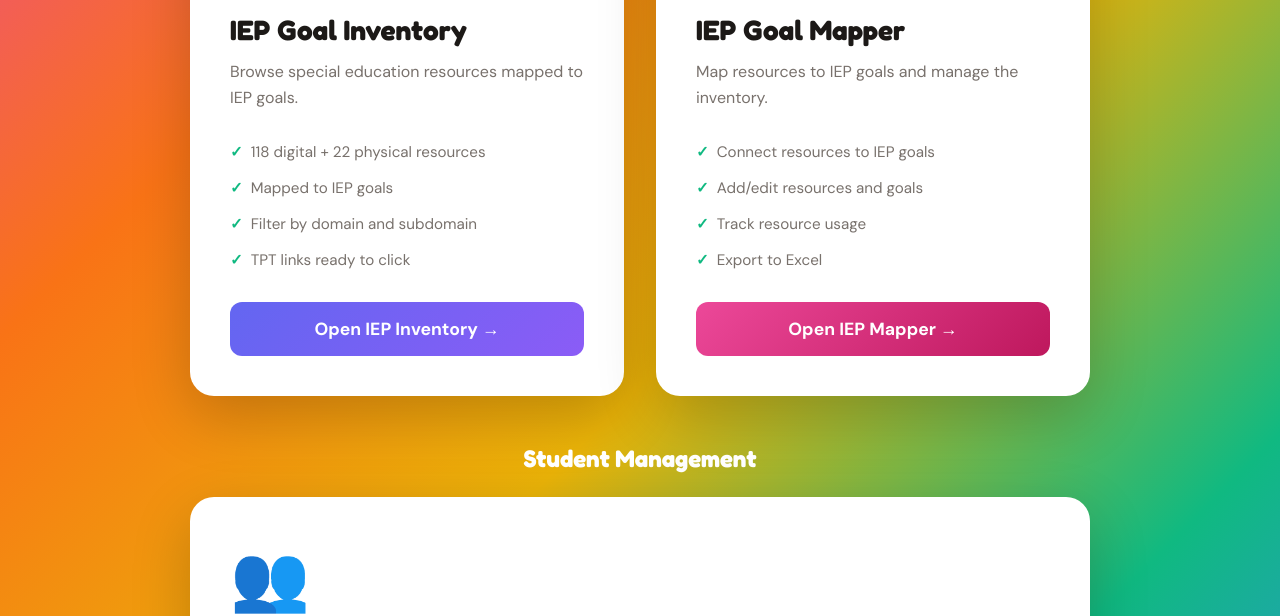
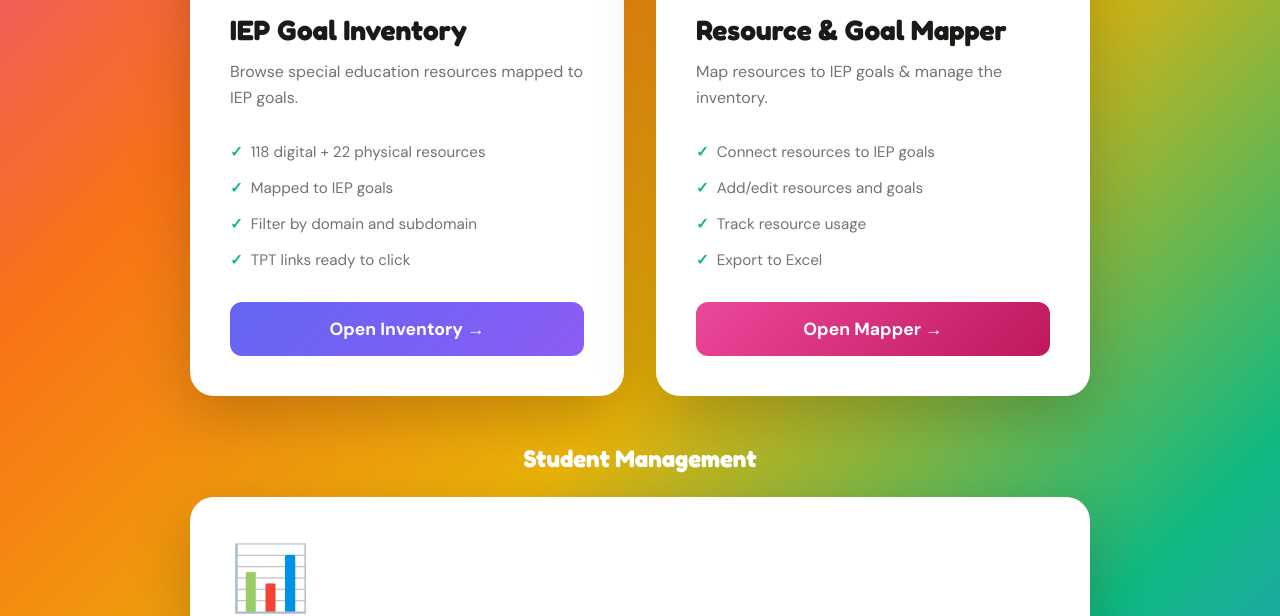
Before and after one commit to WhittierSped/classroom-inventory, a plain HTML site: page index.html in a window 1280 px wide. Shown: the part 351-967 px from the top of the page. Drawn offline with Linux system fonts and the light colour scheme.

Commit message:
Update index.html

```diff
--- a/index.html
+++ b/index.html
@@ -182,14 +182,14 @@
                         <li>Filter by domain and subdomain</li>
                         <li>TPT links ready to click</li>
                     </ul>
-                    <div class="card-button">Open IEP Inventory →</div>
+                    <div class="card-button">Open Inventory →</div>
                 </a>
 
                 <a href="resource_goal_mapper_hybrid_fixed.html" class="card mapper">
                     <div class="card-icon">🔗</div>
-                    <h2 class="card-title">IEP Goal Mapper</h2>
+                    <h2 class="card-title">Resource & Goal Mapper</h2>
                     <p class="card-description">
-                        Map resources to IEP goals and manage the inventory.
+                        Map resources to IEP goals & manage the inventory.
                     </p>
                     <ul class="card-features">
                         <li>Connect resources to IEP goals</li>
@@ -197,7 +197,7 @@
                         <li>Track resource usage</li>
                         <li>Export to Excel</li>
                     </ul>
-                    <div class="card-button">Open IEP Mapper →</div>
+                    <div class="card-button">Open Mapper →</div>
                 </a>
             </div>
         </div>
@@ -206,7 +206,7 @@
             <h2 style="color: white; text-align: center; font-family: 'Fredoka', sans-serif; font-size: 1.5rem; margin-bottom: 1.5rem;">Student Management</h2>
             <div class="cards">
                 <a href="student_goal_mapper.html" class="card mapper" style="grid-column: span 2;">
-                    <div class="card-icon">👥</div>
+                    <div class="card-icon">📊</div>
                     <h2 class="card-title">Student Goal Mapper</h2>
                     <p class="card-description">
                         Manage students and assign IEP goals for planning and grouping.
```
